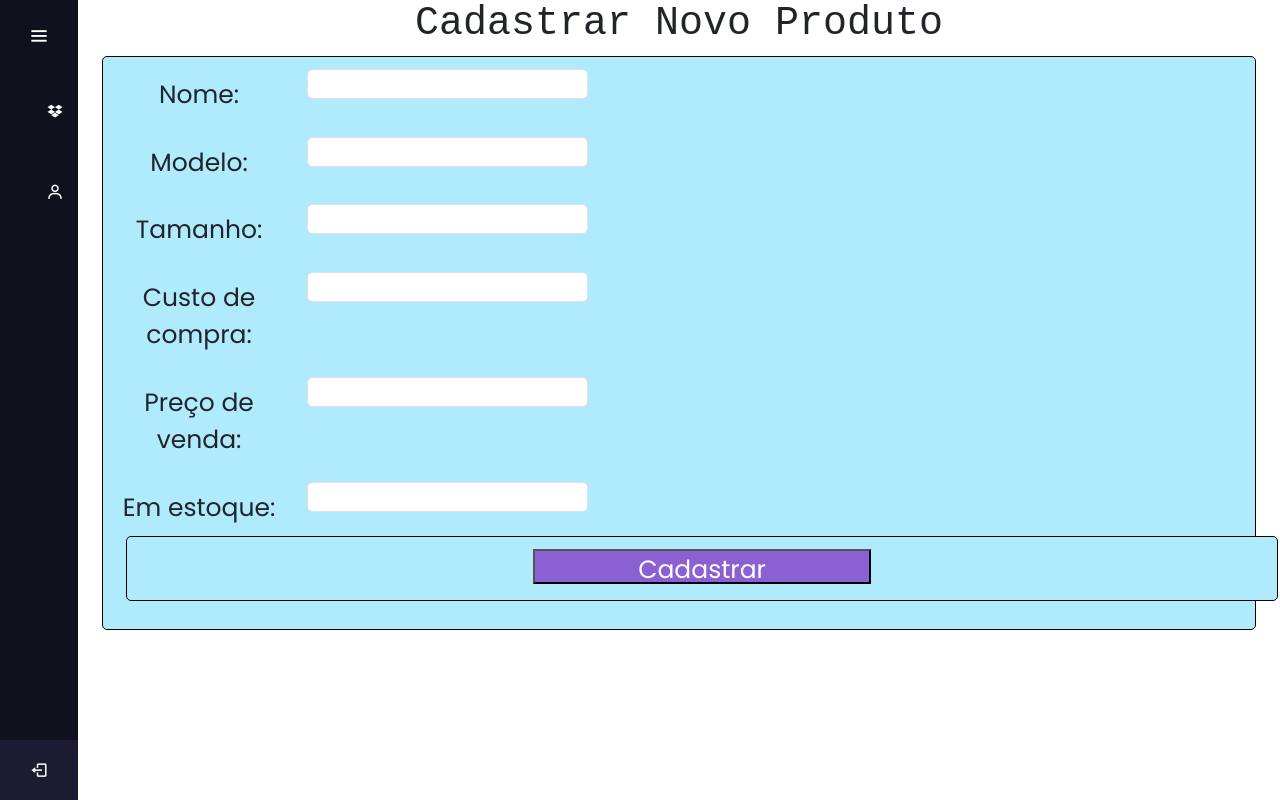
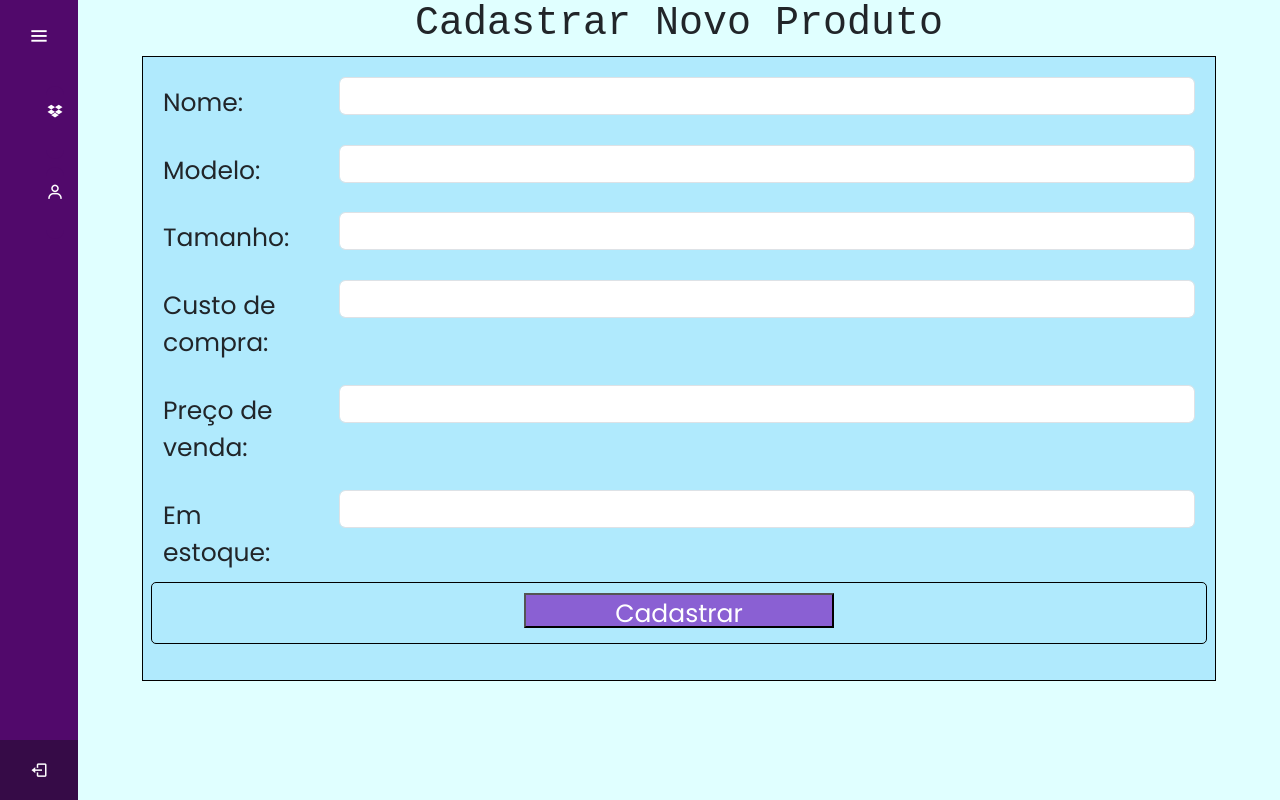
Before and after one commit to LuizSuperman1/The-Cargos, a PHP site: page /templates/produto-cadastro.php in a window 1280 px wide. Run offline with PHP 8.4, Linux system fonts and the light colour scheme; the visitor is signed in with stand-in values (Sample User, id 1); some libraries are stand-ins or nearby versions.

Commit message:
cores e navegação melhorados

```diff
--- a/static/css/style-admlogin.css
+++ b/static/css/style-admlogin.css
@@ -54,7 +54,7 @@ h2 {
 span {
     font-size: 45px;
     font-weight: bold;
-    color: blueviolet;
+    color: darkorchid;
 }
 
 p {
@@ -80,13 +80,13 @@ form {
 form [type="submit"] {
     height: 50px;
     width: 50%;
-    background-color: blueviolet;
+    background-color: darkorchid;
     font-weight: bold;
 }
 
 form [type="submit"]:hover {
     cursor: pointer;
-    background-color: darkviolet;
+    background-color: violet;
 }
 
 input {
--- a/static/css/style-estoque-antigo.css
+++ b/static/css/style-estoque-antigo.css
@@ -16,8 +16,6 @@ h1{
     border-radius: 5px;
     padding: 1%;
     background-color: #b0eafd;
-    margin-right: 2%;
-    margin-left: 2%;
 }
 
 #botoes a {
--- a/static/css/style-gerente.css
+++ b/static/css/style-gerente.css
@@ -3,8 +3,7 @@ body {
     display: flex;
     justify-content: center;
     align-items: center;
-    height: 100vh;
-    margin: 0;
+    background-color: lightcyan;
 }
 .container {
     display: flex;
--- a/static/css/style-sidebar.css
+++ b/static/css/style-sidebar.css
@@ -14,7 +14,7 @@
   top: 0;
   height: 100%;
   width: 78px;
-  background: #11101D;
+  background: #51096b;
   padding: 6px 14px;
   z-index: 99;
   transition: all 0.5s ease;
@@ -36,17 +36,20 @@
   transition: all 0.5s ease;
 }
 
-.sidebar .logo-details .logo_name {
-  color: #fff;
+.sidebar .logo-details .logo_name a {
+  color: #ffffff;
   font-size: 20px;
   font-weight: 600;
   opacity: 0;
+  display: none;
   transition: all 0.5s ease;
+  text-decoration: none;
 }
 
 .sidebar.open .logo-details .icon,
-.sidebar.open .logo-details .logo_name {
+.sidebar.open .logo-details .logo_name a {
   opacity: 1;
+  display: inline;
 }
 
 .sidebar .logo-details #btn {
@@ -162,7 +165,7 @@
   align-items: center;
   text-decoration: none;
   transition: all 0.4s ease;
-  background: #11101D;
+  background: #51096b;
   flex-direction: column;
 }
 
@@ -214,7 +217,7 @@
   left: 0;
   bottom: -8px;
   padding: 10px 14px;
-  background: #1d1b31;
+  background: #360b47;
   transition: all 0.5s ease;
   overflow: hidden;
 }
@@ -254,7 +257,7 @@
   top: 50%;
   right: 0;
   transform: translateY(-50%);
-  background: #1d1b31;
+  background: #360b47;
   width: 100%;
   height: 60px;
   line-height: 60px;
@@ -275,6 +278,7 @@
   width: calc(100% - 78px);
   transition: all 0.5s ease;
   z-index: 2;
+  background-color: lightcyan;
 }
 
 .sidebar.open~.home-section {
--- a/static/php/logout.php
+++ b/static/php/logout.php
@@ -6,4 +6,4 @@ if (!isset($_SESSION)) {
 
 session_destroy();
 
-header("Location: /the_cargos/index.php");
+header("Location: /the_cargos/templates/admlogin.php");
--- a/templates/admlogin.php
+++ b/templates/admlogin.php
@@ -17,7 +17,7 @@ include('../static/php/conexao.php');
 <body>
 
     <header>
-        <a href="landing.php">
+        <a href="/the_cargos/index.php">
             < Voltar</a>
                 <img src="/the_cargos/static/images/ascalcas.png" alt="as-calcas">
                 <div>
--- a/templates/funcionario-cadastro.php
+++ b/templates/funcionario-cadastro.php
@@ -26,7 +26,7 @@ include("../static/php/protect.php");
 <body>
     <?php include("sidebar1.php") ?>
     <h1>Cadastrar Novo Funcionário</h1>
-    <div id="wrap">
+    <div class="div-form">
         <form action="../static/php/func-cadastro.php" method="POST">
 
             <div class="row mb-3">
--- a/templates/produto-cadastro.php
+++ b/templates/produto-cadastro.php
@@ -26,7 +26,7 @@ include("../static/php/protect.php");
 <body>
     <?php include("sidebar1.php") ?>
     <h1>Cadastrar Novo Produto</h1>
-    <div id="wrap">
+    <div class="div-form">
         <form action="../static/php/prod-cadastro.php" method="POST">
 
             <div class="row mb-3">
--- a/templates/sidebar1.php
+++ b/templates/sidebar1.php
@@ -1,7 +1,7 @@
 <div class="sidebar">
     <div class="logo-details">
         <i class='bx bxs-shopping-bag-alt bx-tada icon'></i>
-        <div class="logo_name">TheCargos</div>
+        <div class="logo_name"><a href="/the_cargos/templates/gerente.php">TheCargos</a></div>
         <i class='bx bx-menu' id="btn"></i>
     </div>
     <ul class="nav-list">
```
Also changed, not shown: static/css/style-landing.css (+5 -5 lines), templates/gerente.php (+6 -49 lines).
